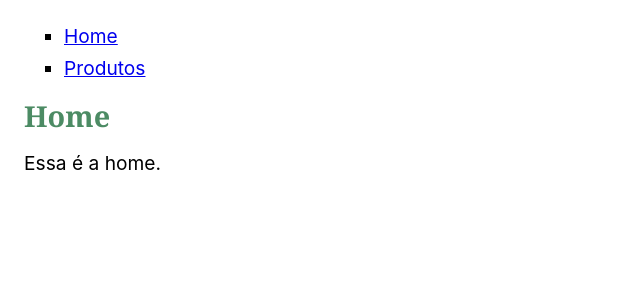
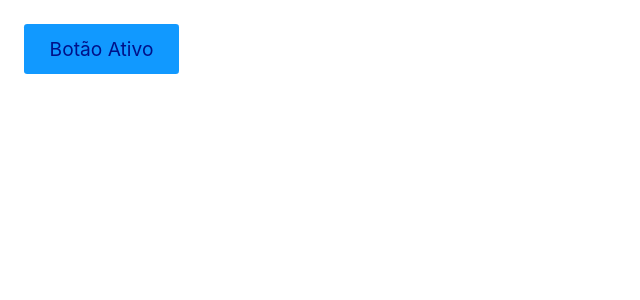
Before and after one commit to rebeccamanzi/appreactorigamid, a React (Create React App) app: page / in a window 1280 px wide. Shown: the top 300 px of the page, without its empty margins (0-640 px from the left). Built offline with nearby package versions, Linux system fonts and the light colour scheme.

Commit message:
useState

```diff
--- a/src/App.js
+++ b/src/App.js
@@ -1,17 +1,17 @@
 import React from 'react';
-import Home from './Home';
-import Header from './Header';
-import Produtos from './Produtos';
 
 const App = () => {
-  const { pathname } = window.location;
-  const Pagina = pathname === '/produtos' ? Produtos : Home;
+  // 'ativo' iniciará como true
+  // setAtivo altera seu valor
+  // setNome é o padrão utilizado
+  const [ativo, setAtivo] = React.useState(true);
 
   return (
-    <div>
-      <Header />
-      <Pagina />
-    </div>
+    // ao clicar, o valor será atualizado para o seu contrário (!ativo)
+    // isso dará um efeito de ativar e desativar
+    <button onClick={() => setAtivo(!ativo)}>
+      {ativo ? 'Botão Ativo' : 'Botão Inativo'}
+    </button>
   );
 };
 
--- a/src/Header.js
+++ /dev/null
@@ -1,18 +0,0 @@
-import React from 'react';
-
-const Header = () => {
-  return (
-    <header>
-      <ul>
-        <li>
-          <a href="/">Home</a>
-        </li>
-        <li>
-          <a href="/produtos">Produtos</a>
-        </li>
-      </ul>
-    </header>
-  );
-};
-
-export default Header;
--- a/src/Home.js
+++ /dev/null
@@ -1,13 +0,0 @@
-import React from 'react';
-import Titulo from './Titulo';
-
-const Home = () => {
-  return (
-    <section>
-      <Titulo texto="Home" />
-      <p>Essa é a home.</p>
-    </section>
-  );
-};
-
-export default Home;
--- a/src/Produto.js
+++ /dev/null
@@ -1,16 +0,0 @@
-import React from 'react';
-
-const Produto = ({ nome, propriedades }) => {
-  return (
-    <div style={{ border: '1px solid', margin: '1rem 0', padding: '1rem' }}>
-      <p>{nome}</p>
-      <ul>
-        {propriedades.map((propriedade) => (
-          <li>{propriedade}</li>
-        ))}
-      </ul>
-    </div>
-  );
-};
-
-export default Produto;
--- a/src/Produtos.js
+++ /dev/null
@@ -1,22 +0,0 @@
-import React from 'react';
-import Produto from './Produto';
-import Titulo from './Titulo';
-
-const Produtos = () => {
-  const produtos = [
-    { nome: 'Notebook', propriedades: ['16gb ram', '512gb'] },
-    { nome: 'Smartphone', propriedades: ['2gb ram', '128gb'] },
-  ];
-
-  return (
-    <section>
-      <Titulo texto="Produtos"></Titulo>
-      {produtos.map((produto) => (
-        // renderiza o componente Produto passando todas as suas propriedades
-        <Produto key={produto.nome} {...produto} />
-      ))}
-    </section>
-  );
-};
-
-export default Produtos;
```
Also changed, not shown: 1 other file (tests, documents, lock files or other folders).
